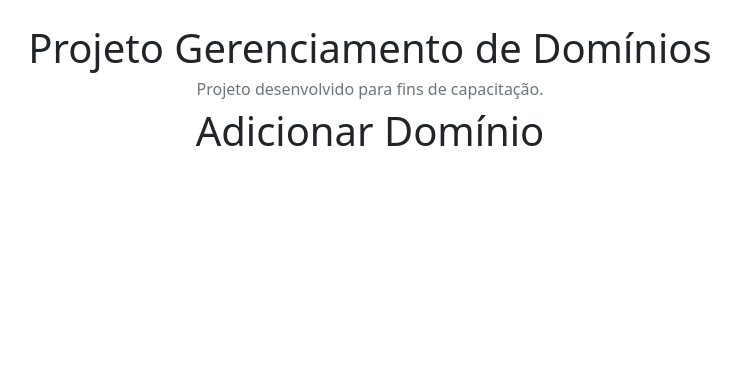
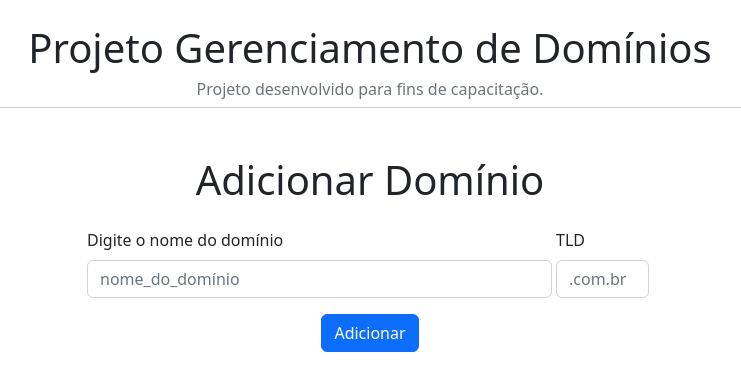
Before and after one commit to luizsantos85/teste-esocial, a Vue app in the folder frontend-teste-esocial/: page /add in a window 1280 px wide. Shown: the top 390 px of the page, without its empty margins (270-1011 px from the left). Built offline with nearby package versions, Linux system fonts and the light colour scheme.

Commit message:
puxando os dados via api

```diff
--- a/frontend-teste-esocial/src/App.vue
+++ b/frontend-teste-esocial/src/App.vue
@@ -1,6 +1,6 @@
 <template>
    <div>
-      <div class="text-center mt-4">
+      <div class="text-center mt-4 theader">
          <h1>Projeto Gerenciamento de Domínios</h1>
          <h6 class="text-secondary">
             Projeto desenvolvido para fins de capacitação.
@@ -20,4 +20,8 @@ export default {
 };
 </script>
 
-<style></style>
+<style>
+.theader {
+   border-bottom: 1px solid #ccc;
+}
+</style>
--- a/frontend-teste-esocial/src/components/ListDomains.vue
+++ b/frontend-teste-esocial/src/components/ListDomains.vue
@@ -12,14 +12,14 @@
       <div class="card-body text-secondary">
          <ul class="list-group">
             <li
-               v-for="(item, index) in data"
-               :key="index"
+               v-for="item in data"
+               :key="item.id"
                class="list-group-item d-flex justify-content-between"
             >
-               {{ item }}
+               {{ item.name }}
 
                <div class="buttons">
-                  <button @click="edit(index)">Editar</button>
+                  <button @click="edit(item.id)">Editar</button>
                   <button>Excluir</button>
                </div>
             </li>
@@ -34,8 +34,8 @@ export default {
    props: ['title', 'data'],
    methods: {
       edit(id) {
-        console.log(`clicou em ${id}`)
-        //  this.$router.push(`/edit/${id}`);
+         console.log(`clicou em ${id}`);
+         //  this.$router.push(`/edit/${id}`);
       },
    },
 };
--- a/frontend-teste-esocial/src/pages/AddDomain.vue
+++ b/frontend-teste-esocial/src/pages/AddDomain.vue
@@ -1,17 +1,59 @@
 <template>
    <section class="container">
-        <h1 class="text-center">Adicionar Domínio</h1>
-        <form >
+      <h1 class="text-center mt-5">Adicionar Domínio</h1>
 
+      <form>
+         <div class="d-flex justify-content-center mt-4 align-bottom">
+            <div class="col-md-5">
+               <label for="name" class="form-label"
+                  >Digite o nome do domínio</label
+               >
+               <input
+                  type="text"
+                  class="form-control"
+                  id="name"
+                  placeholder="nome_do_domínio"
+                  v-model="name"
+               />
+            </div>
 
-        </form>
+            <div class="col-md-1 mx-1">
+               <label for="tld" class="form-label">TLD</label>
+               <input
+                  type="text"
+                  class="form-control"
+                  id="tld"
+                  placeholder=".com.br"
+                  v-model="tld"
+               />
+            </div>
+         </div>
+
+         <div class="d-flex justify-content-center mt-3">
+            <button type="button" class="btn btn-primary">Adicionar</button>
+         </div>
+      </form>
+
+      <p v-if="fullDomain" class="text-center mt-3">
+         O domínio registrado será: <strong> {{ fullDomain }}</strong>
+      </p>
    </section>
-
 </template>
 
 <script>
 export default {
    name: 'AddDomain',
+   data() {
+      return {
+         name: '',
+         tld: '',
+      };
+   },
+   computed: {
+      fullDomain() {
+         return (this.name + this.tld).toLowerCase();
+      },
+   },
 };
 </script>
 
--- a/frontend-teste-esocial/src/pages/Home.vue
+++ b/frontend-teste-esocial/src/pages/Home.vue
@@ -3,7 +3,7 @@
       <div class="container">
          <div class="d-flex justify-content-around text-white">
             <div class="col-md-5">
-               <ListDomains title="Domínios Registrados" :data="domains" />
+               <ListDomains title="Domínios cadastrados" :data="domains" />
             </div>
          </div>
       </div>
@@ -23,8 +23,15 @@ export default {
    },
    data() {
       return {
-         domains: ['lhscode', 'lhscode', 'lhscode', 'lhscode'],
+         domains: {},
       };
+   },
+   created() {
+      fetch(`http://localhost:8000/domains`)
+         .then((res) => res.json())
+         .then((json) => {
+            this.domains = json;
+         });
    },
 };
 </script>
```
Also changed, not shown: 1 other file (tests, documents, lock files or other folders).
